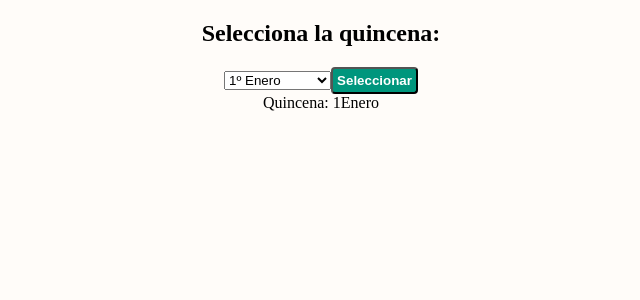
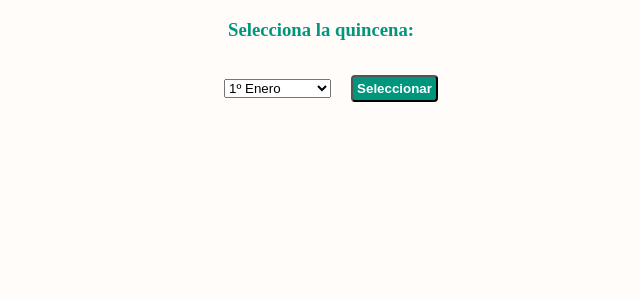
Before and after one commit to toledanogus/finanzas24, a React (Vite) app: page /#/Inicio in a window 1280 px wide. Shown: the top 300 px of the page, without its empty margins (319-959 px from the left). Built offline with nearby package versions, Linux system fonts and the light colour scheme.

Commit message:
Sin mes extra en inicio

```diff
--- a/src/pages/InicioPage.jsx
+++ b/src/pages/InicioPage.jsx
@@ -41,7 +41,7 @@ useEffect(() => {
 
   return (
     <>
-      <h2>Selecciona la quincena:</h2>
+      <h3>Selecciona la quincena:</h3>
       <select value={seleccion} onChange={onHandleChange}>
         {meses.map((mes, index) =>
           quincenas.map((quincenas, index2) => (
@@ -58,7 +58,7 @@ useEffect(() => {
     }}>
         Seleccionar
       </button>
-      <div>Quincena: {quincena}</div>
+      {/* <div>Quincena: {quincena}</div> */}
     </>
   );
 };
--- a/src/styles.css
+++ b/src/styles.css
@@ -68,3 +68,7 @@ h3 {
 .titulotabla{
     background-color: #83D4A9;
 }
+
+select {
+    margin: 20px;
+}
```
Also changed, not shown: 4 other files (tests, documents, lock files or other folders).
